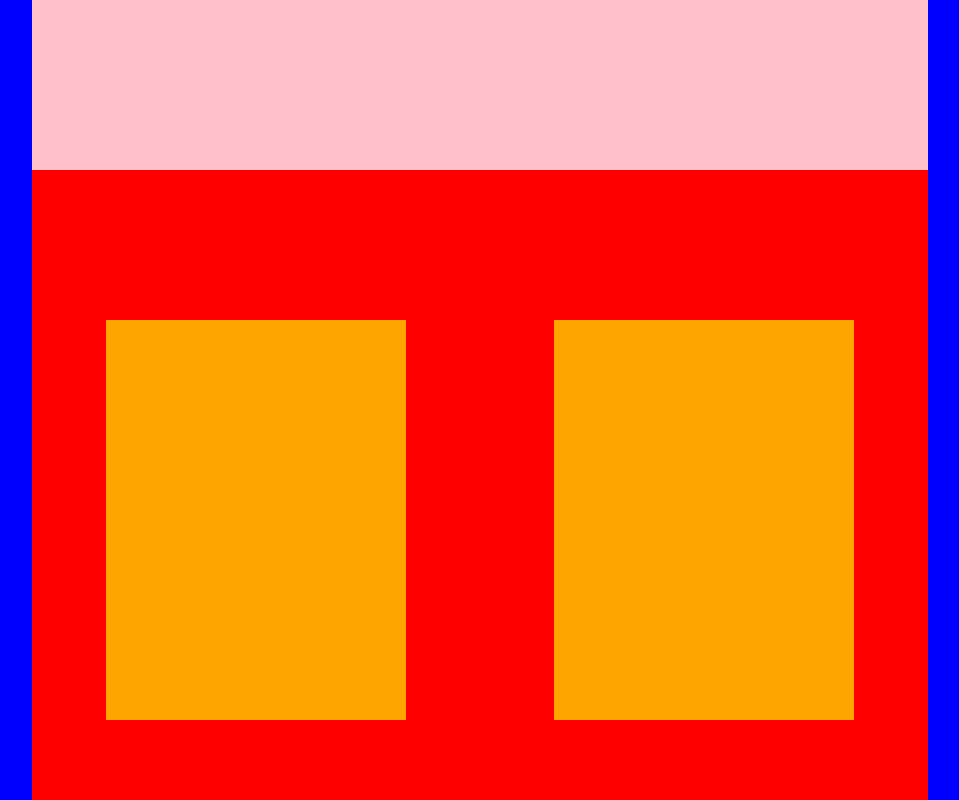
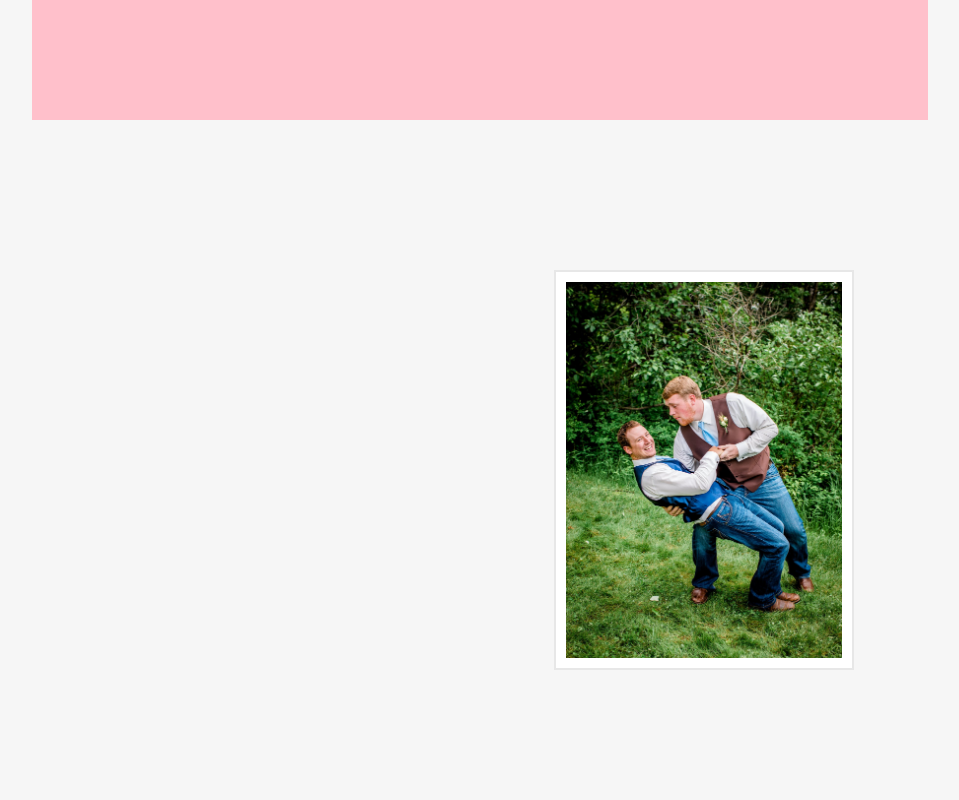
Before and after one commit to shulme33/PersonalWebsite, a React (Create React App) app: page / in a window 1280 px wide. Shown: the part 680-1480 px from the top of the page, without its empty margins (160-1119 px from the left). Built offline with nearby package versions, Linux system fonts and the light colour scheme.

Commit message:
Added form animation from other local folder

```diff
--- a/src/App.js
+++ b/src/App.js
@@ -28,12 +28,14 @@ const App = () => {
       5.) Footer
   */
 
+  let currentMenuType = "About";
+
   return (
     <div className="App">
       <NavBar />
       <Banner />
       <MenuBar />
-      <Menu />
+      <Menu menuType={currentMenuType} />
       <Footer />
     </div>
   );
--- a/src/components/Menu.jsx
+++ b/src/components/Menu.jsx
@@ -2,8 +2,19 @@ import React from "../../node_modules/react";
 import MenuAbout from "./MenuAbout";
 import "../css/menu.css";
 
-const Menu = () => {
-  return <MenuAbout />;
+const Menu = params => {
+  function determineMenu() {
+    console.log(params.menuType);
+    if (params.menuType === "About") {
+      return <MenuAbout />;
+    }
+  }
+
+  function foo() {
+    return "hi";
+  }
+
+  return <React.Fragment>{determineMenu()}</React.Fragment>;
 };
 
 export default Menu;
--- a/src/components/MenuAbout.jsx
+++ b/src/components/MenuAbout.jsx
@@ -6,11 +6,11 @@ const MenuAbout = () => {
     <div className="menu">
       <div className="menu-area">
         <div className="menu-name"></div>
+        <div className="about-half about-info"></div>
         <div className="about-half">
-          <div className="about-info"></div>
-        </div>
-        <div className="about-half">
-          <div className="about-picture"></div>
+          <div className="about-picture-border">
+            <div className="about-picture"></div>
+          </div>
         </div>
       </div>
     </div>
--- a/src/css/menu.css
+++ b/src/css/menu.css
@@ -1,5 +1,5 @@
 .menu {
-  background-color: #00f;
+  background-color: #f6f6f6;
   height: auto;
   min-height: 700px;
   width: 100vw;
@@ -12,29 +12,27 @@
   min-height: 700px;
   min-width: 300px;
   margin: 0 auto; /* Horizontally center work area */
-  background-color: #0ff556;
   padding: 0px;
 }
 
 .menu-name {
   display: flex;
   width: 100%;
-  height: 200px;
+  height: 150px;
   background-color: pink;
 }
 
 .about-half {
   width: 50%;
-  height: calc(100% - 200px);
+  height: calc(100% - 150px);
   min-height: 700px;
   min-width: 300px;
-  background-color: red;
   display: inline-flex;
   vertical-align: top;
   position: relative;
 }
 
-.about-picture {
+.about-picture-border {
   width: 300px;
   height: 400px;
   background-color: orange;
@@ -42,14 +40,22 @@
   top: 50%;
   left: 50%;
   transform: translate(-50%, -50%);
+  background-color: white;
+  border: 2px solid #e7e7e7;
+  box-sizing: border-box;
 }
 
-.about-info {
-  width: 300px;
-  height: 400px;
-  background-color: orange;
+.about-picture {
+  height: calc(100% - 20px);
+  width: calc(100% - 20px);
+  background-image: url("../images/profile-picture-1.jpg");
+  background-size: cover;
+  background-position: center center;
   position: absolute;
   top: 50%;
   left: 50%;
   transform: translate(-50%, -50%);
 }
+
+.about-info {
+}
```
